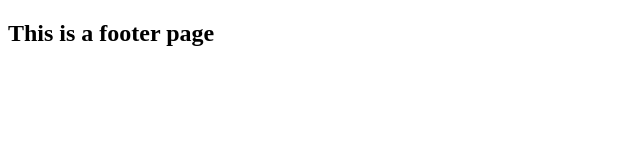
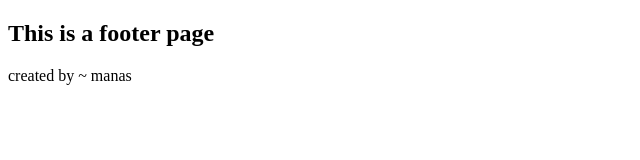
Before and after one commit to joshiManas/git-branch, a plain HTML site: page footer.html in a window 1280 px wide. Shown: the whole page, without its empty margins (0-640 px from the left). Drawn offline with Linux system fonts and the light colour scheme.

Commit message:
dummy changes

```diff
--- a/db.js
+++ b/db.js
@@ -1 +1,2 @@
 console.log("configuration for our database...");
+console.log('db is connected')
--- a/footer.html
+++ b/footer.html
@@ -8,5 +8,6 @@
   </head>
   <body>
     <h2>This is a footer page</h2>
+    <span>created by ~ manas </span>
   </body>
 </html>
```
